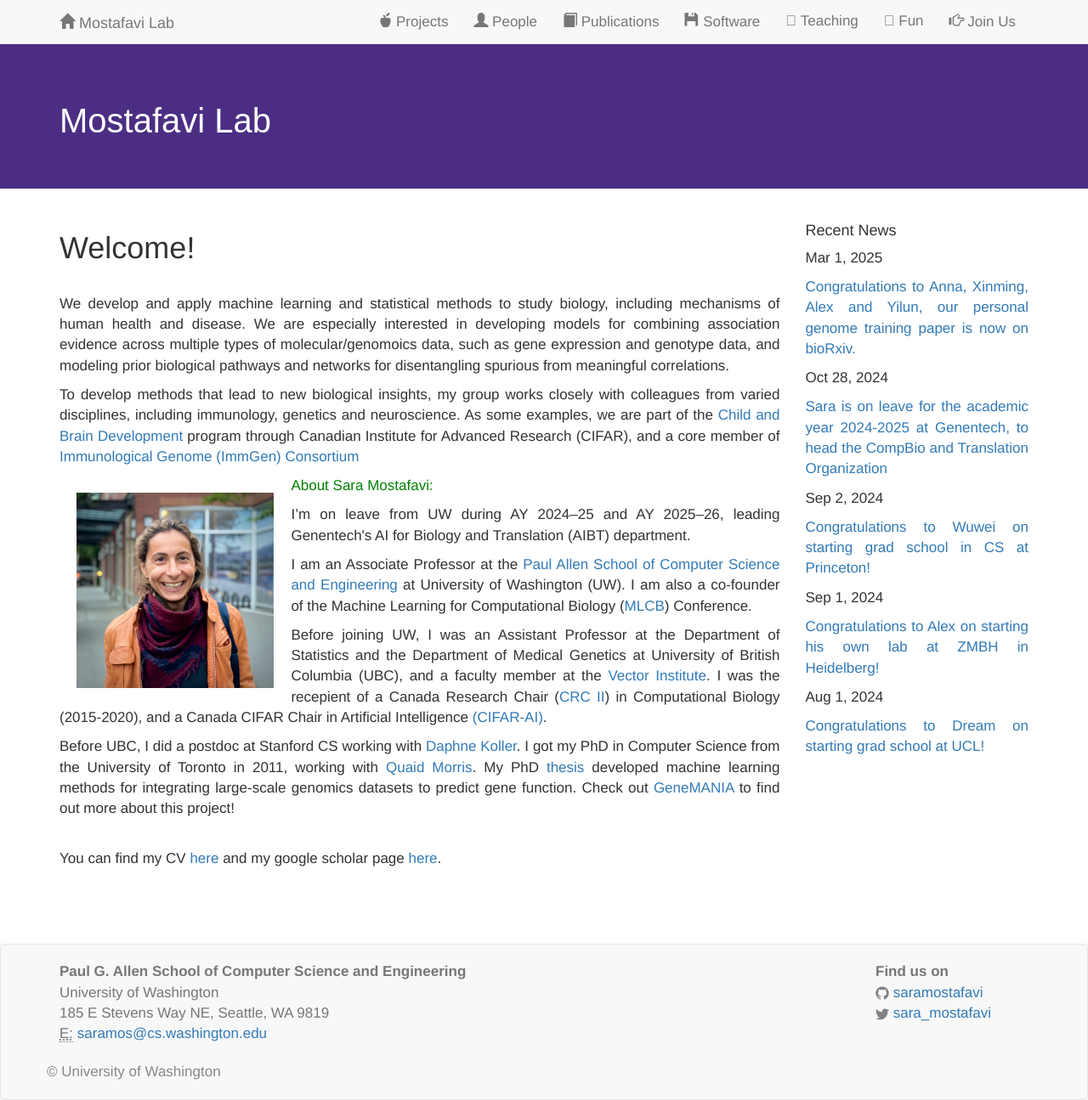
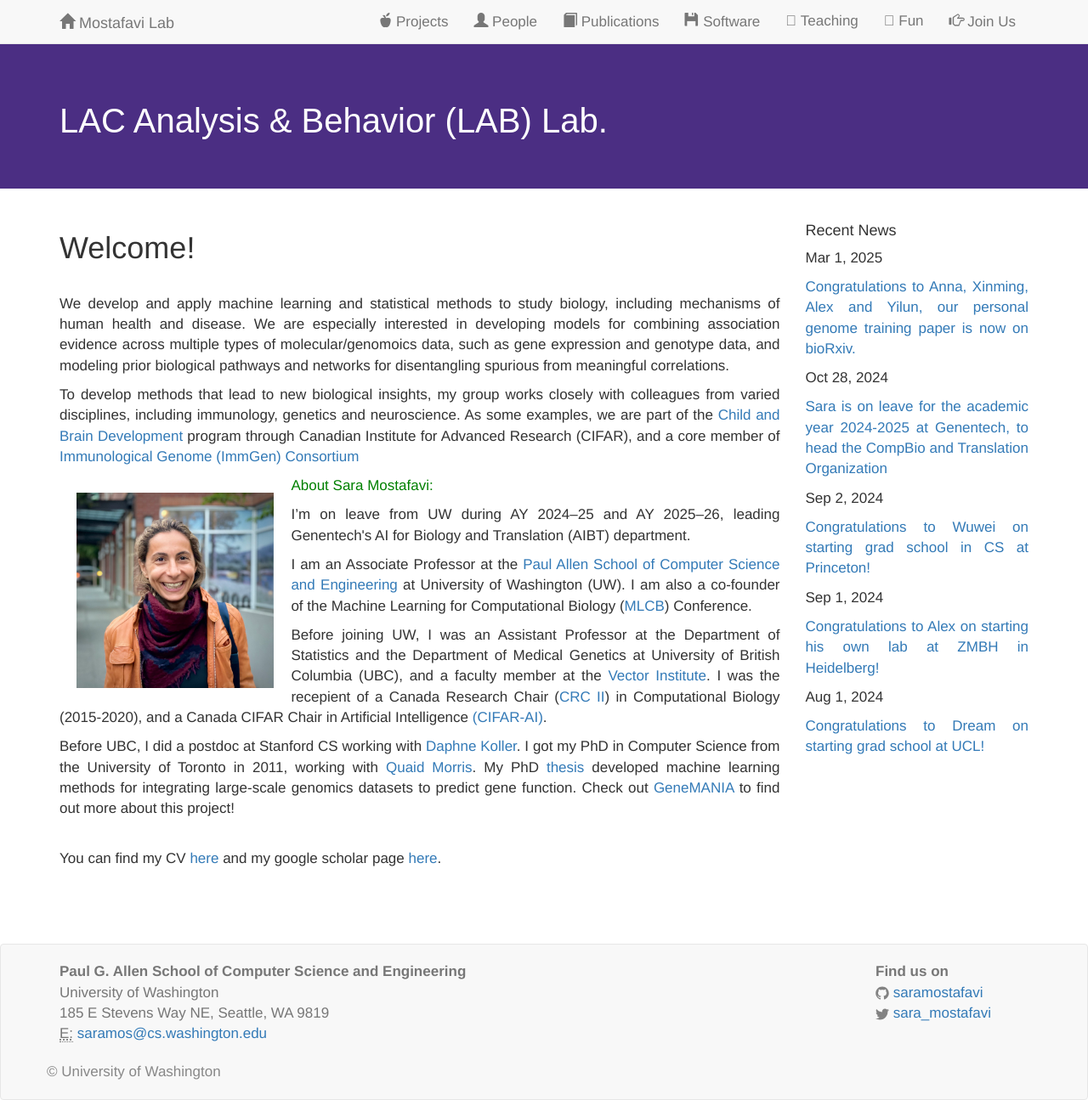
Before and after one commit to LAC-Univ-LAB/LAC-Univ-LAB.github.io, a Jekyll site: the page built from index.html, in a window 1280 px wide. Shown: the whole page at 85% size. Built offline with Jekyll 4.4.1, drawn with Linux system fonts in a browser that asks for light colours; nearby versions of some CDN libraries; a style sheet for code colours, icons or effects is not loaded.

Commit message:
Update home.html

```diff
--- a/_layouts/home.html
+++ b/_layouts/home.html
@@ -4,7 +4,7 @@ layout: default
 <div class="jumbotron">
     <div class="container">
         <h1>
-            Mostafavi Lab <br/>
+            LAC Analysis & Behavior (LAB) Lab. <br/>
         </h1>
      </div>
 </div>
```
